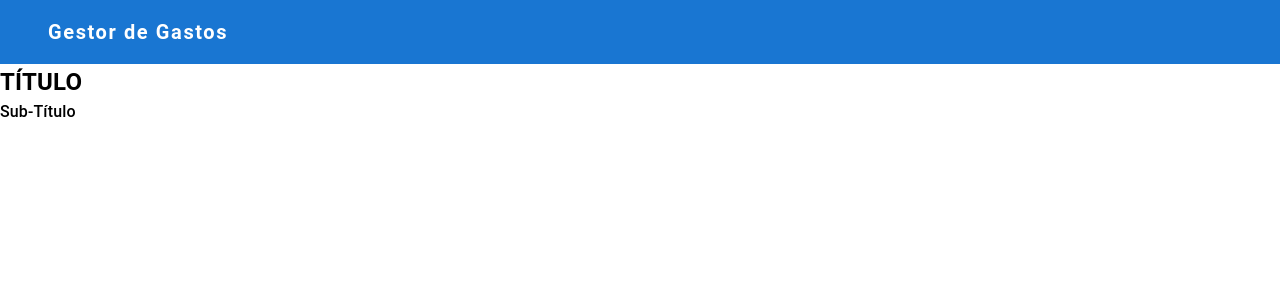
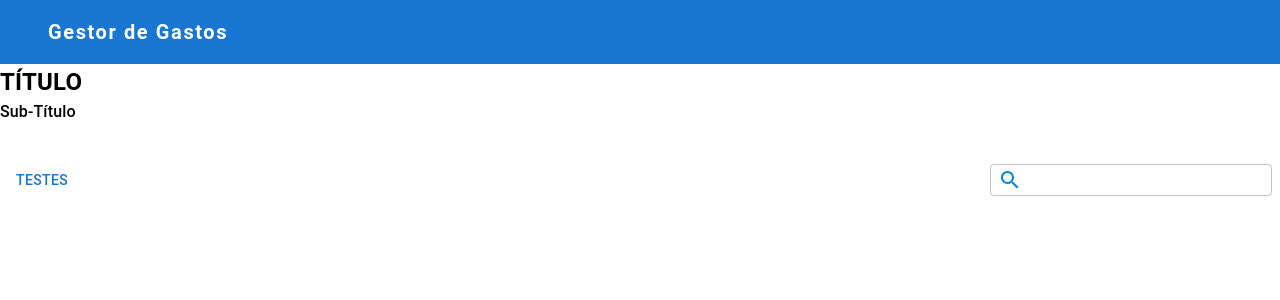
Before and after one commit to hyagoassiz/gestor-de-gastos, a React (Vite) app: page / in a window 1280 px wide. Shown: the top 300 px of the page. Built offline with nearby package versions, Linux system fonts and the light colour scheme.

Commit message:
GDG-3 feat(Components): adicionado component ToolPainel

```diff
--- a/src/App.tsx
+++ b/src/App.tsx
@@ -1,12 +1,19 @@
 import { AppBar } from "./app/shared/components/AppBar/AppBar";
 import "./App.css";
 import { TitlePage } from "./app/shared/components/TitlePage/TItlePage";
+import { ToolPainel } from "./app/shared/components/ToolPanel/ToolPanel";
+import { Button } from "@mui/material";
+import { AddIcCallOutlined } from "@mui/icons-material";
 
 function App() {
   return (
     <>
       <AppBar />
       <TitlePage title="Título" subTitle="Sub-Título" />
+      <ToolPainel
+        buttons={<Button>Testes</Button>}
+        icons={<AddIcCallOutlined color="error" />}
+      />
     </>
   );
 }
--- /dev/null
+++ b/src/app/shared/components/ToolPanel/ToolPanel.tsx
@@ -0,0 +1,57 @@
+import { InputAdornment, TextField, useTheme } from "@mui/material";
+import { Box } from "@mui/material";
+import SearchIcon from "@mui/icons-material/Search";
+import { ChangeEventHandler, ReactNode } from "react";
+import { BoxContainer, StyledBox, StyledContainer } from "./styles";
+
+interface ISeachBar {
+  placeholder: string;
+  value: string | number;
+  onChange:
+    | ChangeEventHandler<HTMLTextAreaElement | HTMLInputElement>
+    | undefined;
+}
+
+interface MuiFrameProps {
+  buttons?: ReactNode;
+  searchBar?: ISeachBar;
+}
+
+export const ToolPainel: React.FC<MuiFrameProps> = ({ buttons, searchBar }) => {
+  const theme = useTheme();
+
+  return (
+    <>
+      <StyledContainer>
+        <BoxContainer>
+          <StyledBox>{buttons}</StyledBox>
+          <Box />
+          <Box sx={{ display: "flex" }}>
+            <TextField
+              fullWidth
+              id="outlined-search"
+              variant="outlined"
+              color="primary"
+              placeholder={searchBar?.placeholder}
+              value={searchBar?.value}
+              onChange={searchBar?.onChange}
+              InputProps={{
+                style: {
+                  paddingLeft: theme.spacing(1),
+                  paddingRight: theme.spacing(1),
+                  height: theme.spacing(4),
+                  width: "100%",
+                },
+                startAdornment: (
+                  <InputAdornment position="start">
+                    <SearchIcon color="info" />
+                  </InputAdornment>
+                ),
+              }}
+            />
+          </Box>
+        </BoxContainer>
+      </StyledContainer>
+    </>
+  );
+};
--- /dev/null
+++ b/src/app/shared/components/ToolPanel/styles/index.tsx
@@ -0,0 +1,21 @@
+import { Box } from "@mui/material";
+import { styled } from "@mui/system";
+
+export const StyledContainer = styled(Box)(() => ({
+  height: "auto",
+  padding: 0,
+}));
+
+export const BoxContainer = styled(Box)(({ theme }) => ({
+  display: "flex",
+  alignItems: "center",
+  height: theme.spacing(4),
+  padding: theme.spacing(1),
+  justifyContent: "space-between",
+}));
+
+export const StyledBox = styled(Box)(({ theme }) => ({
+  display: "flex",
+  alignItems: "center",
+  gap: theme.spacing(2),
+}));
```
